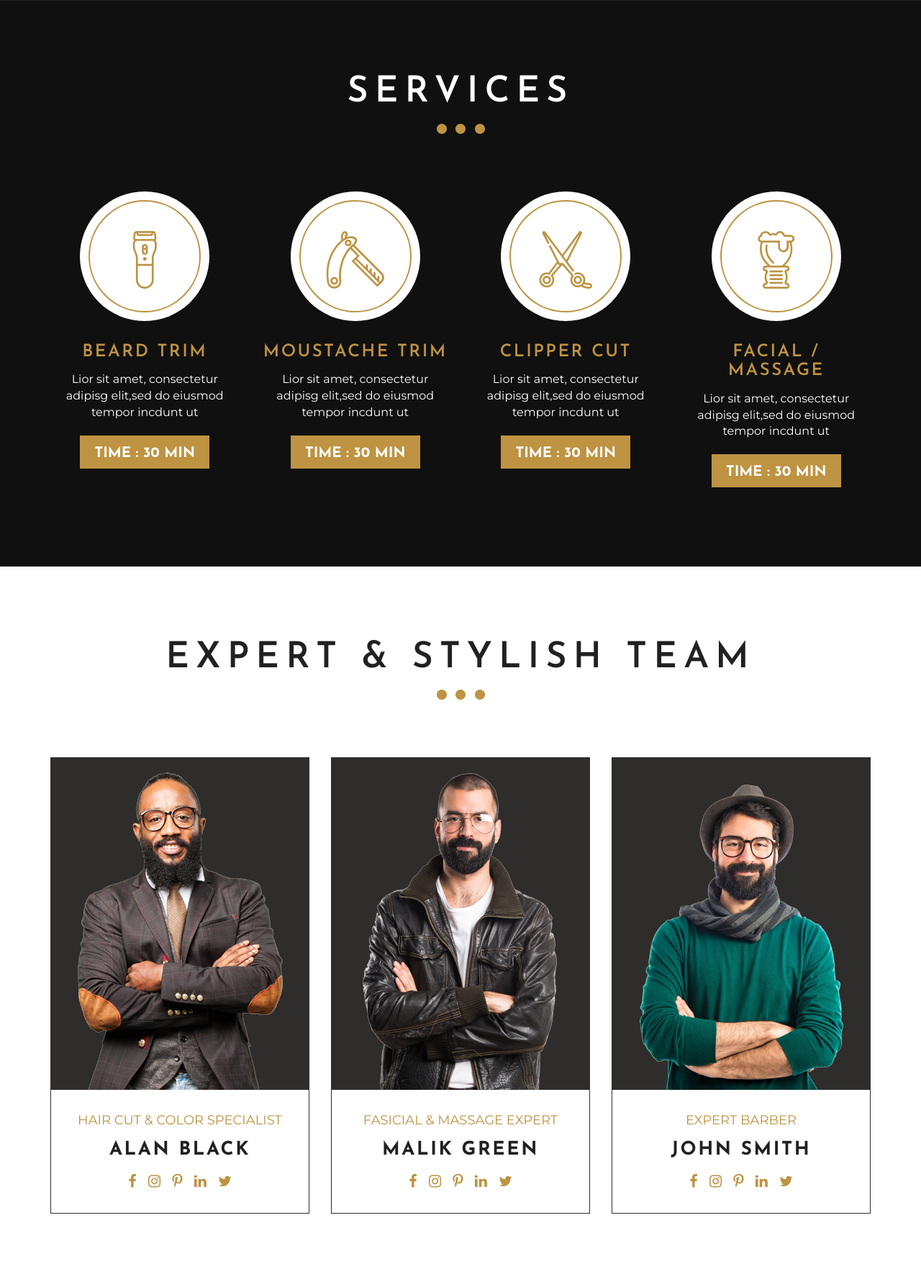
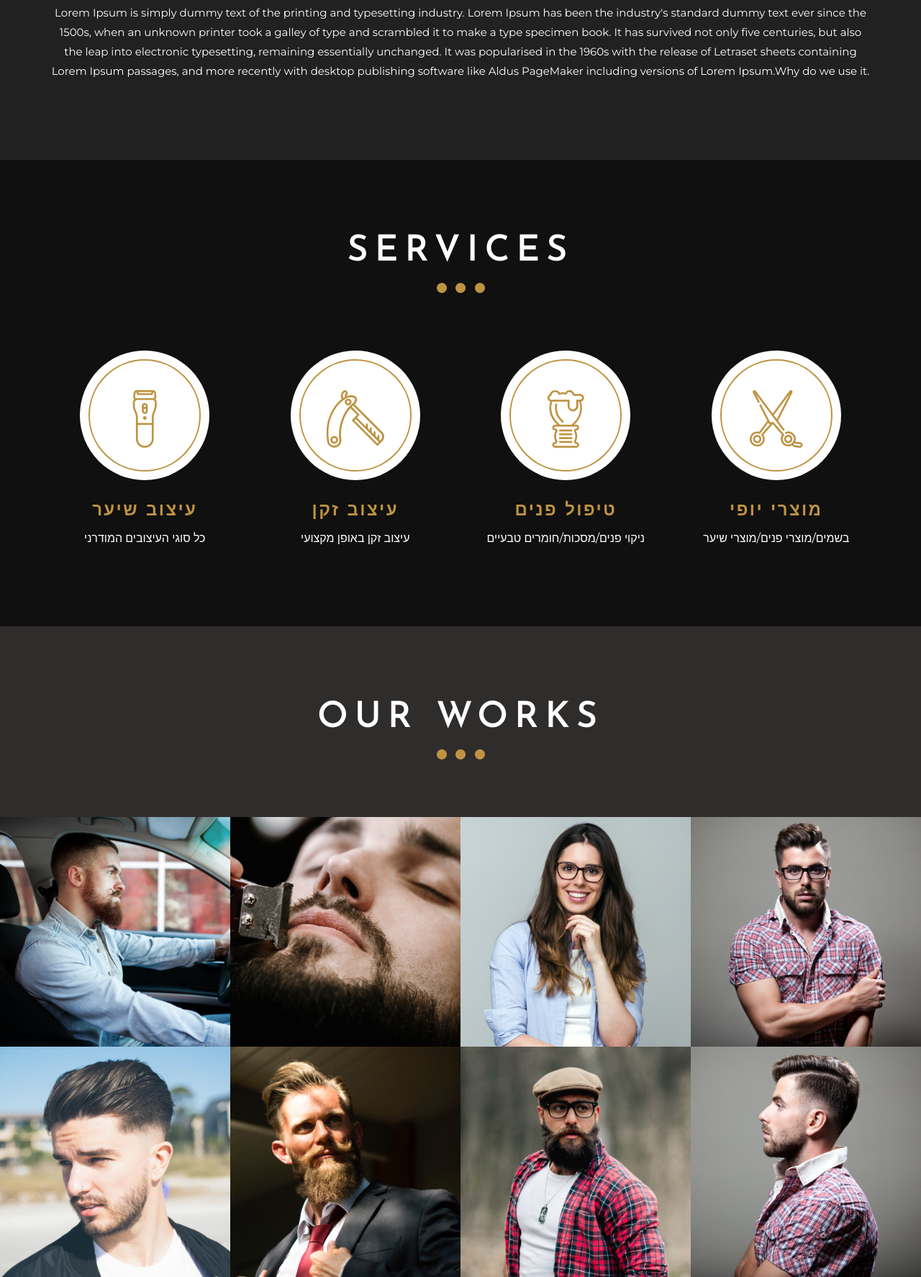
Before and after one commit to BaderDak0/Barber-appointments-system, a PHP site: page / in a window 1280 px wide. Shown: the part 1713-3487 px from the top of the page at 72% size. Run offline with PHP 8.4, Linux system fonts and the light colour scheme.

Commit message:
Barber-appointments system

```diff
--- a/css/style.css
+++ b/css/style.css
@@ -22,6 +22,9 @@
     padding: 10px 20px;
     z-index: 5;
     display: none;
+    text-align: center;
+    background-color: #be9342;
+    border-radius: 0%;
 }
 .screenBlur {
     display: none;
@@ -55,3 +58,35 @@
     justify-content: space-evenly;
     margin-top: 20px;
 }
+.text p{
+
+font-size: 20px;
+
+}
+.viss{
+
+    visibility: hidden;
+}
+#booking{
+
+
+    background-color: #be9342;
+    border-radius: 0%;
+}
+
+#booking a{
+
+
+   color: black;
+   text-decoration: underline;
+}
+#booking label{
+
+
+    font-size: 22px;
+ }
+#booking a:hover{
+
+
+    color: red;
+ }
--- a/includes/db.php
+++ b/includes/db.php
@@ -3,7 +3,7 @@
 	$dbhost = "localhost";
 	$dbuser = "root";
 	$dbpass = "Baderr@#123$";
-	$dbname = "test";
+	$dbname = "barber";
 
 	$connection = mysqli_connect($dbhost, $dbuser, $dbpass, $dbname);
 
--- a/index.php
+++ b/index.php
@@ -76,10 +76,8 @@
 						<li class="active"><a href="#home">Home</a></li>
 						<li><a href="#about">About</a></li>
 						<li><a href="#service">Service</a></li>
-						<li><a href="#ourteam">Team</a></li>
 						<li><a href="#gallery">Gallery</a></li>
 						<li><a href="#pricing">Pricing</a></li>
-						<li><a href="#testimonial">Testimonial</a></li>
 						<li><a href="#Book">Book</a></li>
 						<li><a href="#" id="loginn">Login</a></li>
 
@@ -92,8 +90,9 @@
 	<!-- Header Section Ends-->
 
 	<!-- Banner Section Starts -->
-	<form id="loggin" class="formBox" action="./admin.html" method="POST">
-		<h2 id="formTitle">Login</h2>
+	<!-- login form  -->
+	<form id="loggin" class="formBox formBox2" action="./admin.html" method="POST">
+	<h2 class="contact-form-title"> כניסה</h2>
 		<div class="form-group flex">
 			<span>user name:</span>
 			<input type="text" class="form-control inpname" placeholder="Enter Your user name" name="name" required />
@@ -103,12 +102,52 @@
 			<span>password:</span>
 			<input type="password" class="form-control inpname" placeholder="Enter Your password" name="name" required />
 		</div>
+		<div class="form-group">
+			<input type="submit" class="btn-contact" value="המשך" />
+		</div>
+	</form>
+	<!-- end login form  -->
+
+	<!-- booking form  -->
+	<form id="booking" class="formBox formBox1" action="#" method="POST">
+		<h2 class="contact-form-title">הזמנה חדשה</h2>
+
+		<label>מספר טלפון</label>
+
+		<div class="form-group">
+			<input type="tel" id="phone" name="phone" placeholder="123-456-7890" pattern="[0-9]{3}[0-9]{3}[0-9]{4}" required>
+		</div>
+
+
+
+		<div class="form-group">
+			<input type="submit" class="btn-contact" value="המשך" />
+		</div>
+		<div class="form-group">
+			<a href="#">לקוח חדש לחץ כאן</a>
+		</div>
+	</form>
+	<!-- end booking  -->
+
+
+	<!-- start calendar -->
+
+	<!-- <form id="cale" class="formBox" action="#" method="POST">
+		<h2 class="contact-form-title">Book Now</h2>
+
+		<div class="form-group">
+			<input type="tel" id="phone" name="phone" placeholder="123-456-7890" pattern="[0-9]{3}[0-9]{3}[0-9]{4}" required>
+		</div>
 		<div class="submite-cancel">
 			<button type="button" class="btn btn-dark cancelForm">Cancel</button>
 			<div class="vertical-line-1"></div>
-                        <input type="submit" value="Add" class="btn btn-success"></input>
+			<div class="form-group">
+				<input type="submit" class="btn-contact" value="Submit" />
 			</div>
-	</form>
+		</div>
+	</form> -->
+
+	<!-- end calendar -->
 	<section class="banner" id="home">
 		<div class="container">
 			<div class="row">
@@ -116,35 +155,54 @@
 					<div class="header-banner">
 						<img src="images/logo.png" alt="Logo" />
 						<p>Discover Your Style & Beauty</p>
-						<h3>Your new Perfect <br />Style & Design</h3>
+						<h3> <b>Zahe Daka</b> <br />Style & Design</h3>
 					</div>
 				</div>
 			</div>
 
 			<div class="row">
 				<div class="col-md-4">
-					<div class="banner-info-single">
+					<div class="banner-info-single text">
 						<div class="icon-box"><i class="fa fa-clock-o"></i></div>
-						<h3>Open Time</h3>
-						<p>Monday – Friday: 09:00 – 22:00</p>
+						<h3>שעות פתיחה</h3>
+						<p>ראשון – שבת: 11:30 – 22:00</p>
+						<p>שלישי סגור</p>
 					</div>
 				</div>
 
 				<div class="col-md-4">
-					<div class="banner-info-single">
+					<div class="banner-info-single text">
 						<div class="icon-box"><i class="fa fa-map-marker"></i></div>
-						<h3>Our Location</h3>
-						<p>100 Mainstreet Center, Sydney</p>
+						<h3>מקום</h3>
+						<p> באקה אל גרביה</p>
+						<p>כביש ראשי</p>
+						<p></p>
 					</div>
 				</div>
 
 				<div class="col-md-4">
-					<div class="banner-info-single">
+					<div class="banner-info-single text">
 						<div class="icon-box"><i class="fa fa-phone"></i></div>
-						<h3>Book Now</h3>
-						<p>+208 333 9296</p>
+						<h3>מספר טלפון</h3>
+						<p>0506655919</p>
+						<p>לבירורים</p>
 					</div>
 				</div>
+				<a href="#" id="boking">
+					<div class="col-md-4">
+						<div class="banner-info-single text">
+
+							<div class="icon-box"><i class="fa  fa-calendar"></i></div>
+							<h3> הזמנת תור</h3>
+							<p class='viss'>0506655919</p>
+
+							<p class='viss'>לבירורים</p>
+
+
+						</div>
+					</div>
+				</a>
+
 			</div>
 		</div>
 
@@ -208,9 +266,9 @@
 							</div>
 						</div>
 
-						<h3>Beard Trim</h3>
-						<p>Lior sit amet, consectetur adipisg elit,sed do eiusmod tempor incdunt ut</p>
-						<h5>Time : 30 Min</h5>
+						<h3>עיצוב שיער</h3>
+						<p>כל סוגי העיצובים המודרני </p>
+
 					</div>
 				</div>
 
@@ -222,25 +280,12 @@
 							</div>
 						</div>
 
-						<h3>Moustache Trim</h3>
-						<p>Lior sit amet, consectetur adipisg elit,sed do eiusmod tempor incdunt ut</p>
-						<h5>Time : 30 Min</h5>
+						<h3>עיצוב זקן</h3>
+						<p>עיצוב זקן באופן מקצועי</p>
+
 					</div>
 				</div>
 
-				<div class="col-md-3 col-sm-6">
-					<div class="service-single">
-						<div class="icon-box-outer">
-							<div class="icon-box">
-								<i class="flaticon-scissors"></i>
-							</div>
-						</div>
-
-						<h3>Clipper Cut</h3>
-						<p>Lior sit amet, consectetur adipisg elit,sed do eiusmod tempor incdunt ut</p>
-						<h5>Time : 30 Min</h5>
-					</div>
-				</div>
 
 				<div class="col-md-3 col-sm-6">
 					<div class="service-single">
@@ -250,93 +295,31 @@
 							</div>
 						</div>
 
-						<h3>Facial / Massage</h3>
-						<p>Lior sit amet, consectetur adipisg elit,sed do eiusmod tempor incdunt ut</p>
-						<h5>Time : 30 Min</h5>
+						<h3>טיפול פנים</h3>
+						<p>ניקוי פנים/מסכות/חומרים טבעיים</p>
+
+					</div>
+				</div>
+				<div class="col-md-3 col-sm-6">
+					<div class="service-single">
+						<div class="icon-box-outer">
+							<div class="icon-box">
+								<i class="flaticon-scissors"></i>
+							</div>
+						</div>
+
+						<h3>מוצרי יופי</h3>
+						<p>בשמים/מוצרי פנים/מוצרי שיער</p>
+
 					</div>
 				</div>
 			</div>
+
 		</div>
 	</section>
 	<!-- Services section ends -->
 
-	<!-- Our Team section starts -->
-	<section class="ourteam" id="ourteam">
-		<div class="container">
-			<div class="row">
-				<div class="col-md-12">
-					<div class="main-title">
-						<h2>Expert & Stylish Team</h2>
-					</div>
-				</div>
-			</div>
 
-			<div class="row">
-				<div class="col-md-4">
-					<div class="team-box">
-						<figure>
-							<img src="images/team-1.png" alt="" />
-						</figure>
-
-						<div class="team-entry">
-							<p>Hair cut & Color Specialist</p>
-							<h3>Alan Black</h3>
-							<div class="team-social">
-								<a href="#"><i class="fa fa-facebook"></i></a>
-								<a href="#"><i class="fa fa-instagram"></i></a>
-								<a href="#"><i class="fa fa-pinterest-p"></i></a>
-								<a href="#"><i class="fa fa-linkedin"></i></a>
-								<a href="#"><i class="fa fa-twitter"></i></a>
-							</div>
-						</div>
-					</div>
-				</div>
-
-				<div class="col-md-4">
-					<div class="team-box">
-						<figure>
-							<img src="images/team-2.png" alt="" />
-						</figure>
-
-						<div class="team-entry">
-							<p>Fasicial & Massage Expert</p>
-							<h3>Malik Green</h3>
-							<div class="team-social">
-								<a href="#"><i class="fa fa-facebook"></i></a>
-								<a href="#"><i class="fa fa-instagram"></i></a>
-								<a href="#"><i class="fa fa-pinterest-p"></i></a>
-								<a href="#"><i class="fa fa-linkedin"></i></a>
-								<a href="#"><i class="fa fa-twitter"></i></a>
-							</div>
-						</div>
-					</div>
-				</div>
-
-				<div class="col-md-4">
-					<div class="team-box">
-						<figure>
-							<img src="images/team-3.png" alt="" />
-						</figure>
-
-						<div class="team-entry">
-							<p>Expert Barber</p>
-							<h3>John Smith</h3>
-							<div class="team-social">
-								<a href="#"><i class="fa fa-facebook"></i></a>
-								<a href="#"><i class="fa fa-instagram"></i></a>
-								<a href="#"><i class="fa fa-pinterest-p"></i></a>
-								<a href="#"><i class="fa fa-linkedin"></i></a>
-								<a href="#"><i class="fa fa-twitter"></i></a>
-							</div>
-						</div>
-					</div>
-				</div>
-			</div>
-
-
-		</div>
-	</section>
-	<!-- Our Team section ends -->
 
 	<!-- Photo Gallery section starts -->
 	<section class="gallery" id="gallery">
@@ -482,46 +465,30 @@
 					</div>
 
 					<div class="price-list">
-						<div class="price-item">Hair Cut</div>
+						<div class="price-item">תספורת גברים</div>
 						<div class="price-line"></div>
-						<div class="price-amount">$50</div>
+						<div class="price-amount">20₪</div>
 					</div>
 
 					<div class="price-list">
-						<div class="price-item">Beard Trim</div>
+						<div class="price-item">תספורת ילדים</div>
 						<div class="price-line"></div>
-						<div class="price-amount">$24</div>
+						<div class="price-amount">25₪</div>
+					</div>
+
+
+					<div class="price-list">
+						<div class="price-item">טיפול פנים</div>
+						<div class="price-line"></div>
+						<div class="price-amount">50₪</div>
 					</div>
 
 					<div class="price-list">
-						<div class="price-item">Flat Top</div>
+						<div class="price-item">טיפול כללי</div>
 						<div class="price-line"></div>
-						<div class="price-amount">$64</div>
+						<div class="price-amount">100₪</div>
 					</div>
 
-					<div class="price-list">
-						<div class="price-item">Hairstyle</div>
-						<div class="price-line"></div>
-						<div class="price-amount">$48</div>
-					</div>
-
-					<div class="price-list">
-						<div class="price-item">Hot Shave</div>
-						<div class="price-line"></div>
-						<div class="price-amount">$18</div>
-					</div>
-
-					<div class="price-list">
-						<div class="price-item">Outline</div>
-						<div class="price-line"></div>
-						<div class="price-amount">$35</div>
-					</div>
-
-					<div class="price-list">
-						<div class="price-item">Line Up</div>
-						<div class="price-line"></div>
-						<div class="price-amount">$30</div>
-					</div>
 				</div>
 			</div>
 		</div>
@@ -529,7 +496,7 @@
 	<!-- Pricing Section ends -->
 
 	<!-- Testimonial section starts -->
-	<section class="testimonial" id="testimonial">
+	<!-- <section class="testimonial" id="testimonial">
 		<div class="container">
 			<div class="row">
 				<div class="col-md-12">
@@ -540,9 +507,9 @@
 			</div>
 
 			<div class="row">
-				<div class="col-md-12">
+				<div class="col-md-12"> -->
 	<!-- Header slider starts -->
-					<div class="owl-carousel owl-theme testimonial-slider" id="testimonial-slider">
+	<!-- <div class="owl-carousel owl-theme testimonial-slider" id="testimonial-slider">
 						<div class="item">
 							<div class="testimonial-single">
 								<div class="icon-box">
@@ -610,16 +577,16 @@
 						</div>
 
 
-					</div>
+					</div> -->
 	<!-- Header slider ends -->
+	<!-- </div>
 			</div>
 		</div>
-		</div>
-	</section>
+	</section> -->
 	<!-- Testimonial section ends -->
 
 	<!-- Contactus section starts -->
-	<section class="contactus" id="Book">
+	<!-- <section class="contactus" id="Book">
 		<div class="container-fluid">
 			<div class="row no-pad">
 				<div class="col-md-4">
@@ -644,7 +611,7 @@
 						</form>
 
 					</div>
-				</div>
+				</div> -->
 
 				<!-- <div class="col-md-8">
 					<div class="google-map">
@@ -670,7 +637,8 @@
 					</div>
 
 					<div class="site-info">
-						<p>Copyright &copy; Untitled. All rights reserved. Design By <a href="https://awaikenthemes.com/" target="_blank">Awaiken Theme</a> Images <a href="https://unsplash.com/" target="_blank">Unsplash</a>, <a href="https://pixabay.com/" target="_blank">Pixabay</a>, <a href="http://www.freepik.com" target="_blank">Freepik</a>, Icon <a href="https://www.flaticon.com/" target="_blank">Flaticon</a></p>
+						<p>Copyright &copy; Bader Daka & Adham Jaber 2021</p>
+						<!-- <p>Copyright &copy; Untitled. All rights reserved. Design By <a href="https://awaikenthemes.com/" target="_blank">Awaiken Theme</a> Images <a href="https://unsplash.com/" target="_blank">Unsplash</a>, <a href="https://pixabay.com/" target="_blank">Pixabay</a>, <a href="http://www.freepik.com" target="_blank">Freepik</a>, Icon <a href="https://www.flaticon.com/" target="_blank">Flaticon</a></p> -->
 					</div>
 
 					<div class="footer-menu">
```
Also changed, not shown: book.php (added, +20 -0 lines), calender.php (+28 -76 lines), js/scripts.js (+16 -8 lines). Lines whose indentation alone changed are shown as unchanged.
